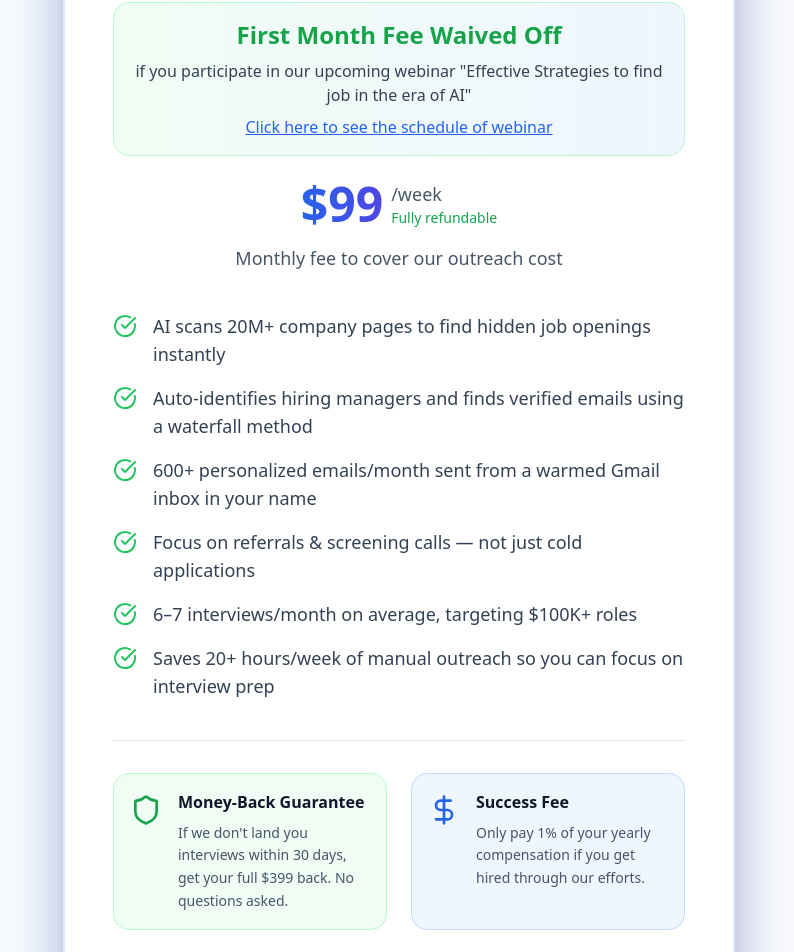
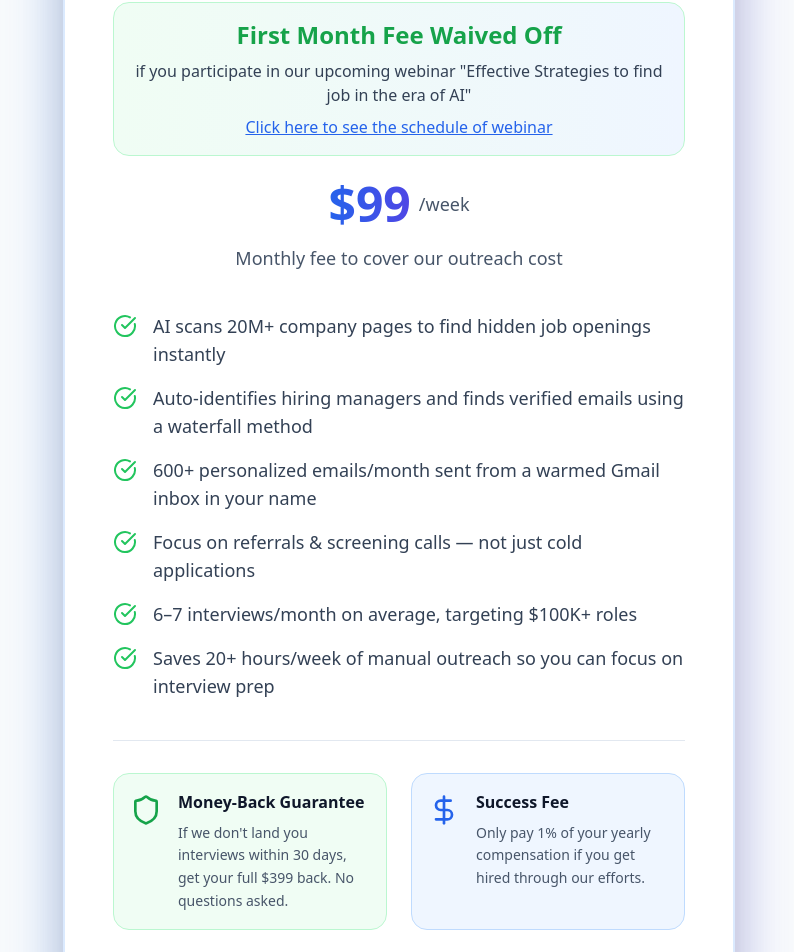
Before and after one commit to archit000999/af_frontent, a React (Vite) app: page / in a window 1280 px wide. Shown: the part 5731-6683 px from the top of the page, without its empty margins (241-1035 px from the left). Built offline with nearby package versions, Linux system fonts and the light colour scheme; no server answers.

Commit message:
Visual edit in Lovable
Edited UI in Lovable

```diff
--- a/src/components/Pricing.tsx
+++ b/src/components/Pricing.tsx
@@ -53,7 +53,8 @@ const Pricing = () => {
                   <span className="text-5xl font-bold bg-gradient-to-r from-blue-600 to-indigo-600 bg-clip-text text-transparent">$99</span>
                   <div className="text-left">
                     <div className="text-slate-600 text-lg">/week</div>
-                    <div className="text-sm text-green-600 font-medium">Fully refundable</div>
+                    <div className="text-sm text-green-600 font-medium">
+                  </div>
                   </div>
                 </div>
                 <p className="text-slate-600 text-lg">Monthly fee to cover our outreach cost</p>
```
